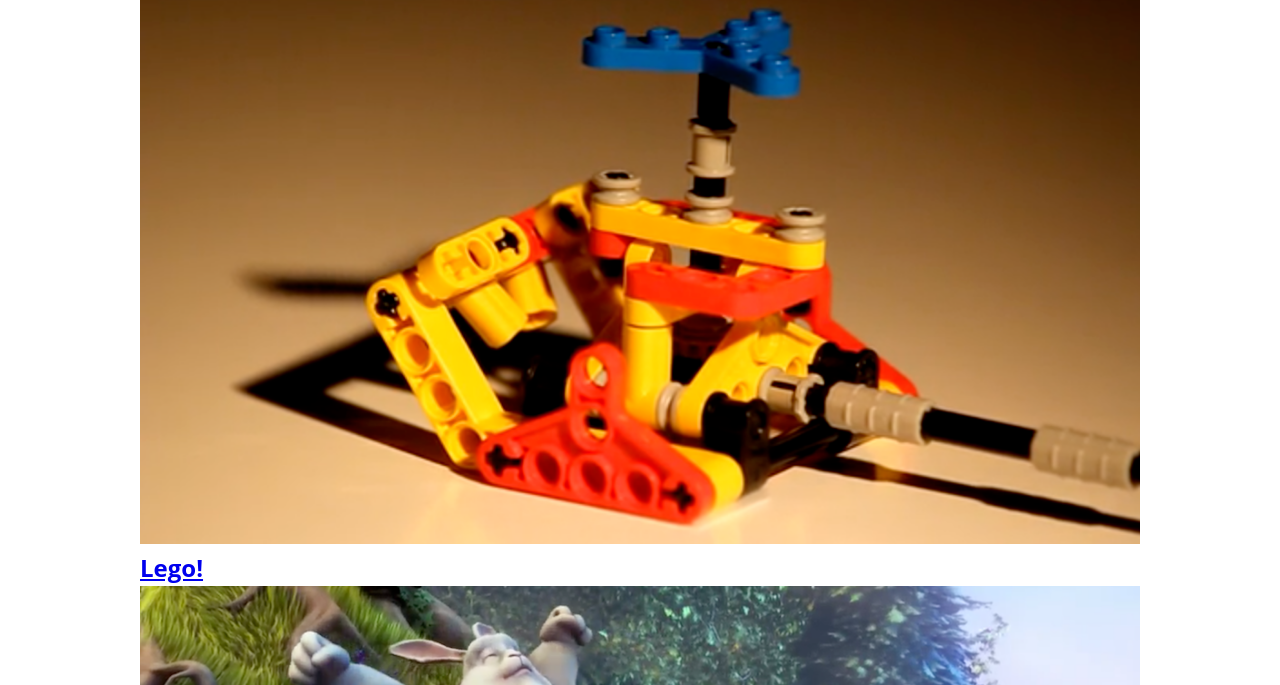
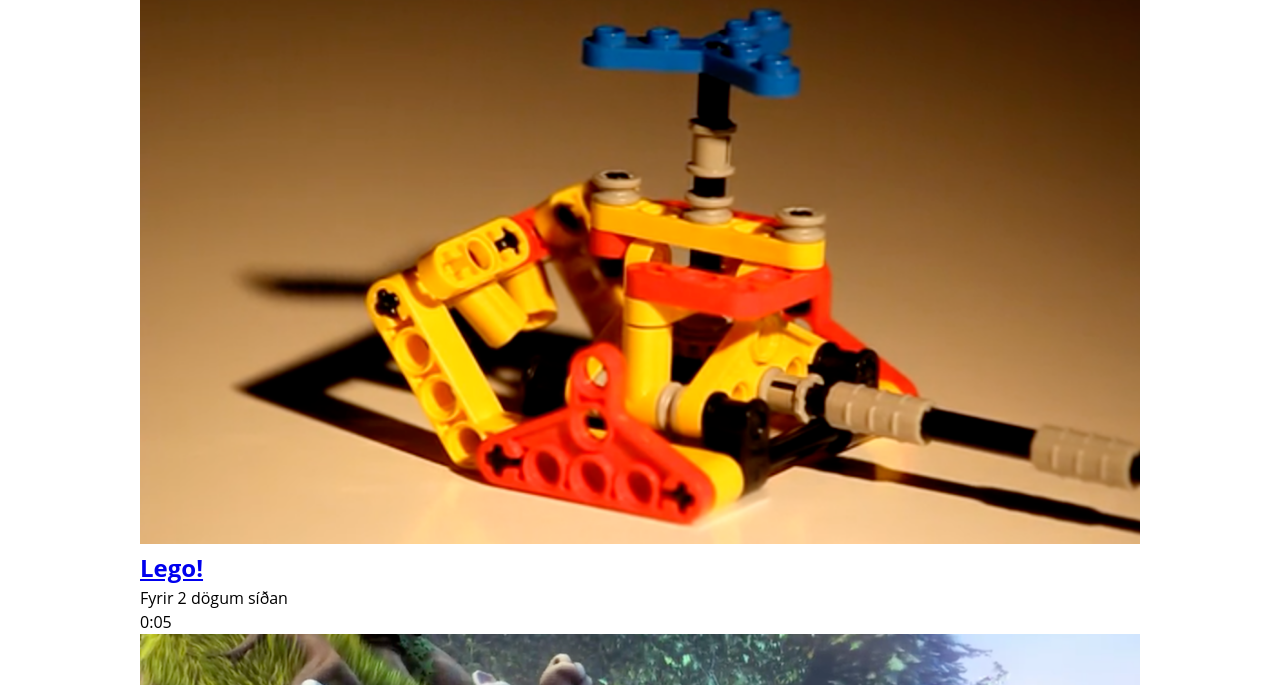
Before and after one commit to dacia-logan/Final, a website: page index.html in a window 1280 px wide. Shown: the part 115-800 px from the top of the page. Drawn offline with nearby package versions, Linux system fonts and the light colour scheme; files that its build step writes are made by us from their sources.

Commit message:
lengd myndbands fall og tímisíðan bætt við

```diff
--- a/script.js
+++ b/script.js
@@ -3,7 +3,7 @@ request.open("GET", "./videos.json", false);
 request.send(null)
 var json= JSON.parse(request.responseText);
 
-var container, flokkur, vidbox, div1, div2, div3, vid, video, a, img;
+var container, flokkur, vidbox, div1, div2, div3, vid, video, a, p, img;
 var h1, h2;
 var sida2 = 'video.html?id='
 
@@ -25,21 +25,27 @@ function titlar(obj) {
 
     for(j=0; j<json.categories[i].videos.length; j+=1){
 
+      var queryS = '?id='+json.videos[json.categories[i].videos[j] - 1].id;
+
       vidiv = document.createElement('div');
       div3 = document.createElement('div');
       a = document.createElement('a');
       img = document.createElement('img');
       h2 = document.createElement('h2');
+      p = document.createElement('p');
       div2.appendChild(vidiv);
       vidiv.appendChild(div3);
       div3.appendChild(a);
+      div3.appendChild(p);
+      div3.appendChild(document.createTextNode(lengdMyndb(json.videos[json.categories[i].videos[j] - 1].duration)));
       a.appendChild(img);
+      p.appendChild(document.createTextNode(created(json.videos[json.categories[i].videos[j] - 1].created)));
       h2.appendChild(document.createTextNode(json.videos[json.categories[i].videos[j] - 1].title));
       a.appendChild(h2);
 
       vidiv.setAttribute('class', 'myndband')
       img.src = json.videos[json.categories[i].videos[j] -1].poster;
-      a.setAttribute('href', 'videos.html'+'?id='+json.videos[json.categories[i].videos[j] - 1].id);
+      a.setAttribute('href', 'videos.html'+queryS);
     }
 
  }
@@ -48,10 +54,41 @@ function titlar(obj) {
 function created(millisekundur){
 
   var dags= new Date();
-  var created= dags-millisekundur;
+  var created = dags-millisekundur;
 
+  if((Math.floor(created/1000/60/60/24/365)>0)){
+    createdEining = "Fyrir "+(Math.floor(created/1000/60/60/24/365))+" árum síðan";
+    return createdEining;
+  }
+  else if((Math.floor(created/1000/60/60/24/30)>1)){
+    createdEining = "Fyrir "+(Math.floor(created/1000/60/60/24/30))+" mánuðum síðan";
+    return createdEining;
+  }
+  else if((Math.floor(created/1000/60/60/24/7)>1)){
+    createdEining = "Fyrir "+(Math.floor(created/1000/60/60/24/7))+" vikum síðan";
+    return createdEining;
+  }
+  else if((Math.floor(created/1000/60/60/24)>1)){
+    createdEining = "Fyrir "+(Math.floor(created/1000/60/60/24))+" dögum síðan";
+    return createdEining;
+  }
 }
 
+function lengdMyndb(sekundur) {
+
+  var min = Math.floor(sekundur/60);
+  var sek = Math.floor(sekundur%60);
+  var timi;
+
+  if(sek<10){
+    sek = '0'+sek;
+  }
+  if(min<10){
+    min = min;
+  }
+  timi = min+':'+sek;
+  return timi;
+}
 
 
   /*
--- a/styles.scss
+++ b/styles.scss
@@ -52,5 +52,4 @@ main { /* stylelint-disable-line */
     }
 }
 
-
 @import "scss/grid";
--- a/videos.json
+++ b/videos.json
@@ -3,7 +3,7 @@
     {
       "id": 1,
       "title": "Lego!",
-      "created": 1509804047011,
+      "created": 1511538610000,
       "duration": 5,
       "poster": "./videos/small.png",
       "video": "./videos/small.mp4"
```
